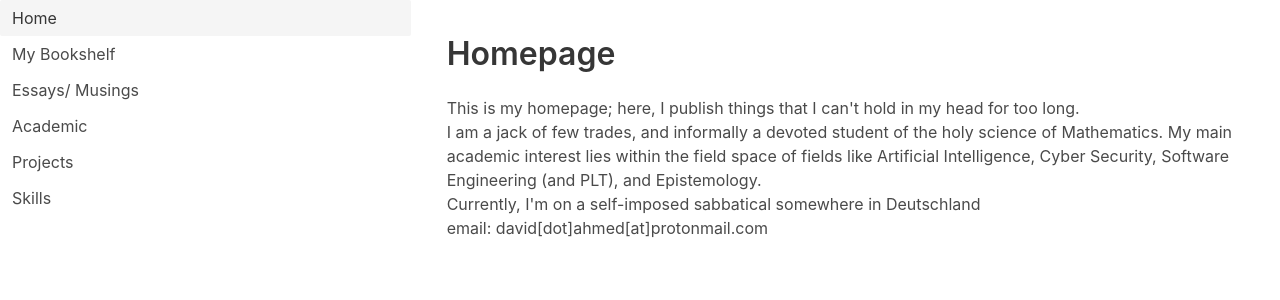
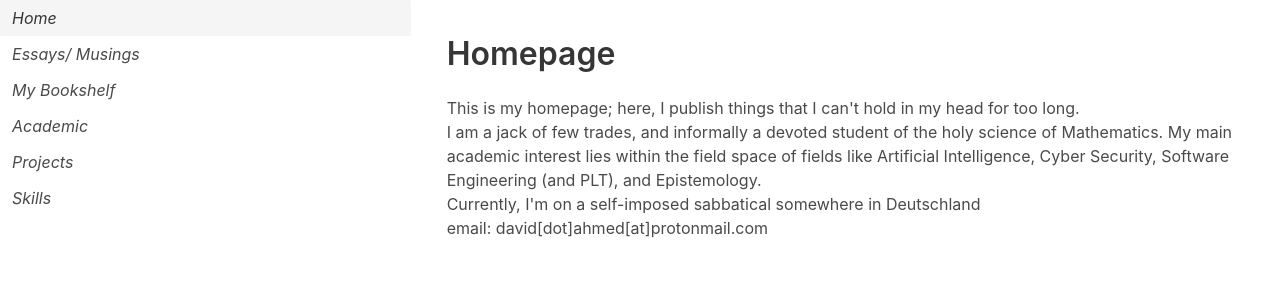
Before and after one commit to davidahmed/personal-homepage, a Vue app: page /#/ in a window 1280 px wide. Shown: the top 300 px of the page. Built offline with nearby package versions, Linux system fonts and the light colour scheme.

Commit message:
Added new navigation pages

```diff
--- a/src/components/Navigation.vue
+++ b/src/components/Navigation.vue
@@ -1,13 +1,12 @@
 <template>
 	<div>
-		<aside class="menu-list">
+		<aside class="menu-list is-italic">
 			<router-link to="/">Home</router-link>
+			<router-link to="/essays">Essays/ Musings</router-link>
 			<router-link to="/bookshelf">My Bookshelf</router-link>
-			<router-link to="/bookshelf">Essays/ Musings</router-link>
-			<router-link to="/bookshelf">Academic</router-link>
-			<router-link to="/bookshelf">Projects</router-link>
-			<router-link to="/bookshelf">Skills</router-link>
-
+			<router-link to="/academic">Academic</router-link>
+			<router-link to="/projects">Projects</router-link>
+			<router-link to="/skills">Skills</router-link>
 		</aside>
 	</div>
 </template>
```
